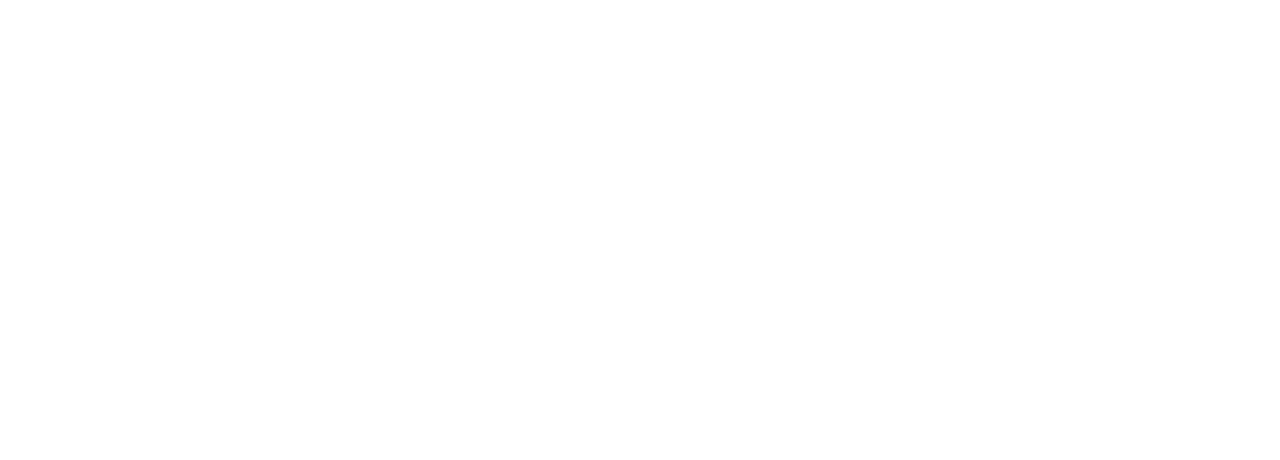
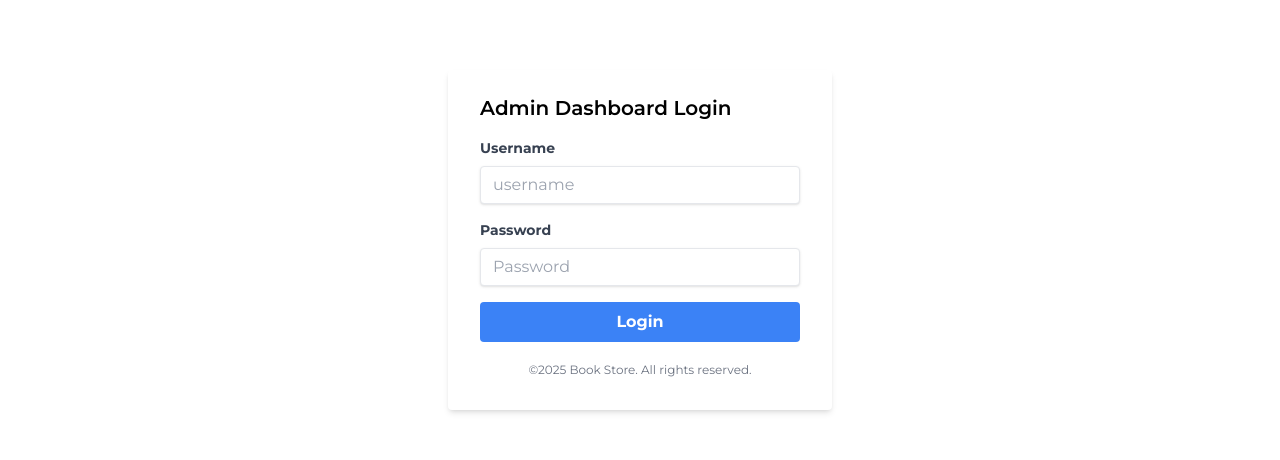
Before and after one commit to huy-dataguy/MERN-Stack-Book-Store, a React (Vite) app in the folder frontend/: page /admin in a window 1280 px wide. Before the commit this address had no page. Shown: the part 256-716 px from the top of the page. Built offline with nearby package versions, Linux system fonts and the light colour scheme; no server answers.

Commit message:
add axios package ad admin login page

```diff
--- a/frontend/package.json
+++ b/frontend/package.json
@@ -12,6 +12,7 @@
   "dependencies": {
     "@react-icons/all-files": "^4.1.0",
     "@reduxjs/toolkit": "^2.6.1",
+    "axios": "^1.9.0",
     "firebase": "^11.9.0",
     "react": "^19.0.0",
     "react-dom": "^19.0.0",
--- /dev/null
+++ b/frontend/src/components/AdminLogin.jsx
@@ -0,0 +1,82 @@
+import React, { useState } from 'react'
+import { useForm } from "react-hook-form"
+
+import axios from "axios"
+import getBaseUrl from '../utils/getBaseURL'
+import { useNavigate } from 'react-router-dom'
+
+const AdminLogin = () => {
+    const [message, setMessage] = useState("")
+    const {
+        register,
+        handleSubmit,
+        watch,
+        formState: { errors },
+      } = useForm()
+
+      const navigate = useNavigate()
+
+      const onSubmit = async (data) => {
+        // console.log(data)
+        try {
+           const response =  await axios.post(`${getBaseUrl()}/api/auth/admin`, data, {
+                headers: {
+                    'Content-Type': 'application/json',
+                }
+           })
+           const auth = response.data;
+        //    console.log(auth)
+            if(auth.token) {
+                localStorage.setItem('token', auth.token);
+                setTimeout(() => {
+                    localStorage.removeItem('token')
+                    alert('Token has been expired!, Please login again.');
+                    navigate("/")
+                }, 3600 * 1000)
+            }
+
+            alert("Admin Login successful!")
+            navigate("/dashboard")
+
+        } catch (error) {
+            setMessage("Please provide a valid email and password")
+            console.error(error)
+        }
+      }
+  return (
+    <div className='h-screen flex justify-center items-center '>
+        <div className='w-full max-w-sm mx-auto bg-white shadow-md rounded px-8 pt-6 pb-8 mb-4'>
+            <h2 className='text-xl font-semibold mb-4'>Admin Dashboard Login </h2>
+
+            <form onSubmit={handleSubmit(onSubmit)}>
+                <div className='mb-4'>
+                    <label className='block text-gray-700 text-sm font-bold mb-2' htmlFor="username">Username</label>
+                    <input
+                    {...register("username", { required: true })}
+                    type="text" name="username" id="username" placeholder='username'
+                    className='shadow appearance-none border rounded w-full py-2 px-3 leading-tight focus:outline-none focus:shadow'
+                    />
+                </div>
+                <div className='mb-4'>
+                    <label className='block text-gray-700 text-sm font-bold mb-2' htmlFor="password">Password</label>
+                    <input
+                    {...register("password", { required: true })}
+                    type="password" name="password" id="password" placeholder='Password'
+                    className='shadow appearance-none border rounded w-full py-2 px-3 leading-tight focus:outline-none focus:shadow'
+                    />
+                </div>
+                {
+                    message && <p className='text-red-500 text-xs italic mb-3'>{message}</p>
+                }
+                <div className='w-full'>
+                    <button className='bg-blue-500 w-full hover:bg-blue-700 text-white font-bold py-2 px-8 rounded focus:outline-none'>Login </button>
+                </div>
+            </form>
+
+            <p className='mt-5 text-center text-gray-500 text-xs'>©2025 Book Store. All rights reserved.</p>
+        </div>
+    </div>
+  )
+}
+
+export default AdminLogin
--- /dev/null
+++ b/frontend/src/routers/AdminRoute.jsx
@@ -0,0 +1,12 @@
+import React from 'react'
+import { Navigate, Outlet } from 'react-router-dom';
+
+const AdminRoute = ({children}) => {
+  const token = localStorage.getItem('token');
+  if(!token) {
+    return <Navigate to="/admin"/>
+  }
+  return children ?  children : <Outlet/>;
+}
+
+export default AdminRoute
```
Also changed, not shown: frontend/src/routers/router.jsx (+6 -1 lines), 1 other file (tests, documents, lock files or other folders).
